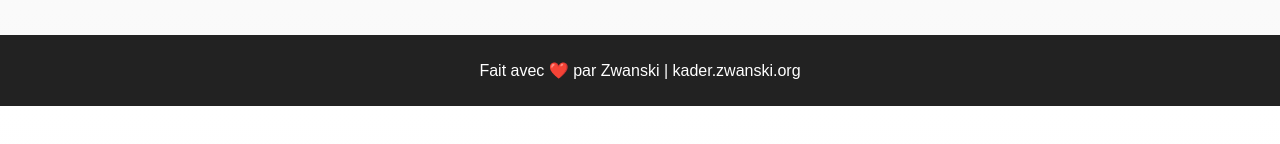
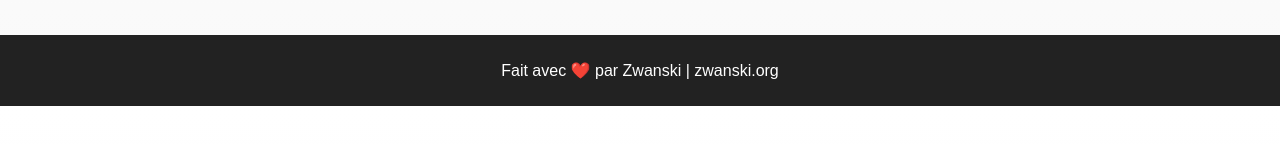
Before and after one commit to zwanski2019/kader, a plain HTML site: page index.html in a window 1280 px wide. Shown: the part 490-634 px from the top of the page. Drawn offline with Linux system fonts and the light colour scheme.

Commit message:
Update index.html

```diff
--- a/index.html
+++ b/index.html
@@ -21,7 +21,7 @@
     <p>Que l’amour vous unisse pour toujours.</p>
   </section>
   <footer>
-    <p>Fait avec ❤️ par Zwanski | kader.zwanski.org</p>
+    <p>Fait avec ❤️ par Zwanski | zwanski.org</p>
   </footer>
   <script src="assets/js/script.js"></script>
 </body>
```
